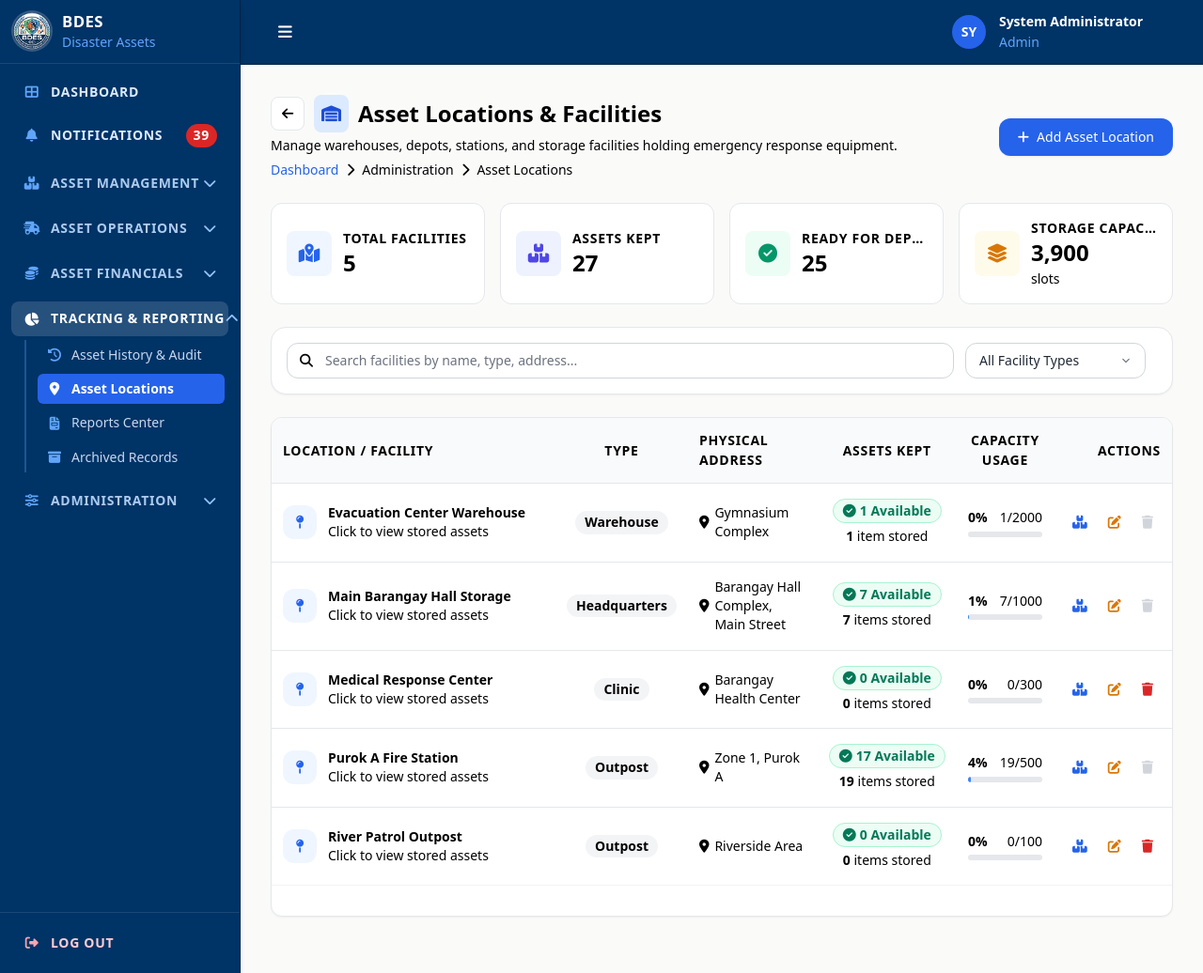
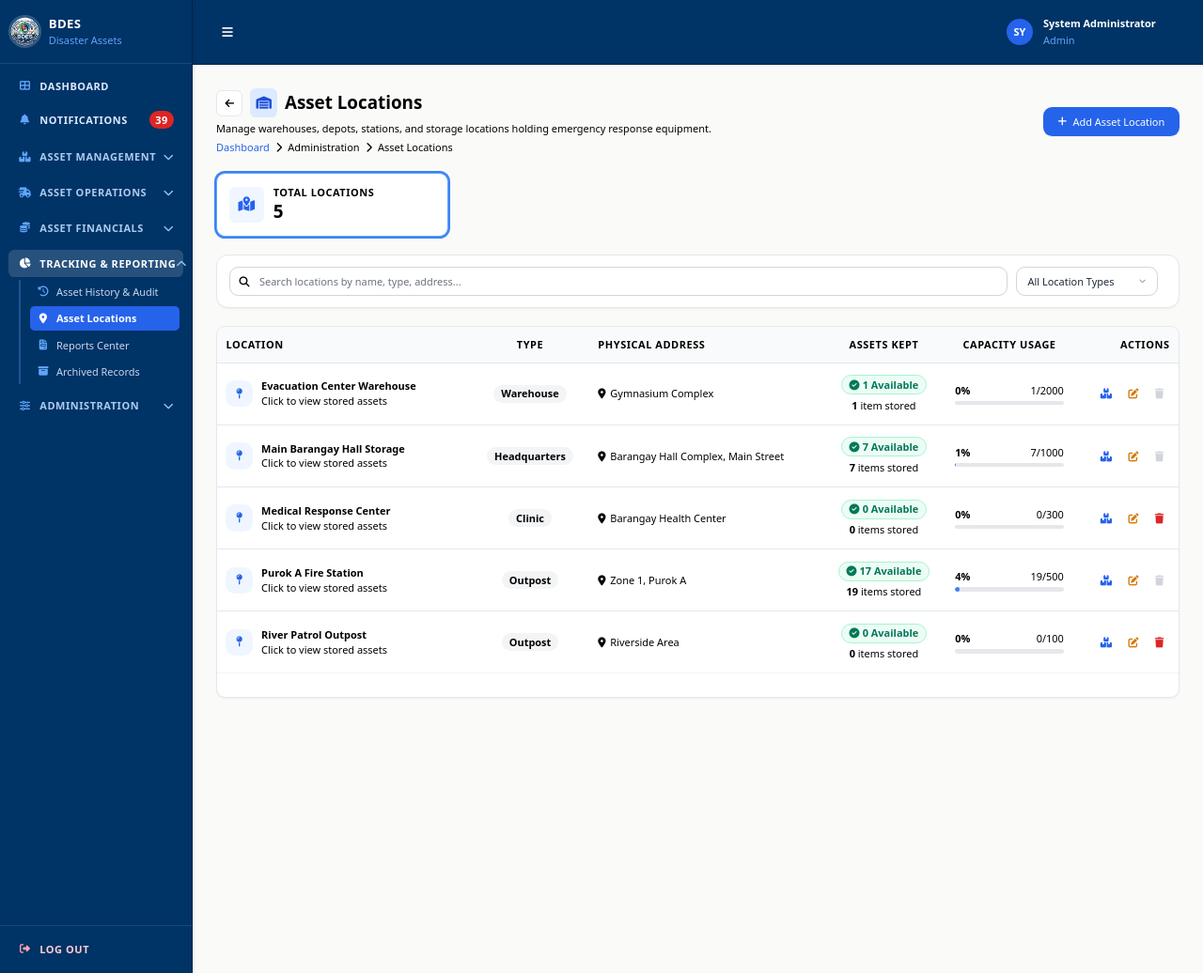
Before and after one commit to jhonxanderpila21/BDES, a Laravel app: page /locations in a window 1280 px wide. Shown: the whole page at 94% size. Run offline with Laravel 12, Linux system fonts and the light colour scheme; a user stored in the database is signed in; data comes from the database, SQL or seed files in the repository; tables that the repository leaves empty hold one stand-in row (values such as "Sample post"); style sheets or scripts are compiled from the project's sources.

Commit message:
update sa display sa laptop

```diff
--- a/app/Http/Controllers/LocationController.php
+++ b/app/Http/Controllers/LocationController.php
@@ -37,6 +37,17 @@ class LocationController extends Controller
 
         if ($request->filled('type')) {
             $query->where('type', $request->type);
+        }
+
+        $filter = $request->input('filter');
+        if ($filter === 'assets_kept') {
+            $query->has('assets');
+        } elseif ($filter === 'ready') {
+            $query->whereHas('assets', function ($q) {
+                $q->where('status', 'available');
+            });
+        } elseif ($filter === 'capacity') {
+            $query->orderByDesc('storage_capacity');
         }
 
         $locations = $query->orderBy('name')->paginate(10)->withQueryString();
--- a/resources/css/app.css
+++ b/resources/css/app.css
@@ -34,15 +34,21 @@
     --bdes-white: #FFFFFF;
 }
 
-/* System-Wide Base Styling */
+/* System-Wide Base Styling — Fluid Viewport Scaling Across All Laptops */
+html {
+    font-size: clamp(11px, 0.98vw, 16px);
+    -webkit-text-size-adjust: 100%;
+    text-size-adjust: 100%;
+}
+
 body {
     background-color: var(--bdes-soft-white) !important;
     color: var(--bdes-charcoal);
-    font-size: 14px;
+    font-size: 0.875rem;
     line-height: 1.5;
 }
 
-/* Enforce 14px minimum readable typography across content, tables, forms, and UI elements */
+/* Enforce readable proportional typography across content, tables, forms, and UI elements */
 main,
 main p,
 main span,
@@ -61,7 +67,7 @@ main a,
 .text-\[12px\],
 .text-\[13px\],
 .text-\[14px\] {
-    font-size: 14px !important;
+    font-size: 0.875rem !important;
     line-height: 1.45 !important;
 }
 
--- a/resources/views/layouts/admin.blade.php
+++ b/resources/views/layouts/admin.blade.php
@@ -10,8 +10,13 @@
     <script defer src="https://cdn.jsdelivr.net/npm/alpinejs@3.x.x/dist/cdn.min.js"></script>
     @include('partials.layout-scripts')
     <style>
+        html {
+            font-size: clamp(11px, 0.98vw, 16px);
+            -webkit-text-size-adjust: 100%;
+            text-size-adjust: 100%;
+        }
         body {
-            font-size: 14px !important;
+            font-size: 0.875rem !important;
             line-height: 1.5;
         }
         main,
@@ -36,7 +41,7 @@
         .text-\[13px\],
         .text-\[14px\],
         .text-\[15px\] {
-            font-size: 14px !important;
+            font-size: 0.875rem !important;
             line-height: 1.45 !important;
         }
         main h1, .text-3xl, .text-2xl {
--- a/resources/views/partials/layout-scripts.blade.php
+++ b/resources/views/partials/layout-scripts.blade.php
@@ -1,9 +1,13 @@
 <script>
     document.addEventListener('alpine:init', () => {
+        const computeProportionalSidebarWidth = () => {
+            return Math.round(Math.min(Math.max(window.innerWidth * 0.16, 185), 256));
+        };
+
         Alpine.data('adminLayout', () => ({
             sidebarOpen: true,
             sidebarCollapsed: localStorage.getItem('bdes_sidebar_collapsed') === 'true',
-            sidebarWidth: Math.min(Math.max(parseInt(localStorage.getItem('bdes_sidebar_width')) || 256, 200), 480),
+            sidebarWidth: parseInt(localStorage.getItem('bdes_sidebar_width_custom')) || computeProportionalSidebarWidth(),
             windowWidth: window.innerWidth,
             isResizing: false,
             toggleSidebar() {
@@ -24,9 +28,9 @@
                 const startWidth = this.sidebarWidth;
                 const doResize = (moveEvent) => {
                     if (!this.isResizing) return;
-                    const newWidth = Math.min(Math.max(startWidth + (moveEvent.clientX - startX), 200), 480);
+                    const newWidth = Math.min(Math.max(startWidth + (moveEvent.clientX - startX), 185), 480);
                     this.sidebarWidth = newWidth;
-                    localStorage.setItem('bdes_sidebar_width', newWidth);
+                    localStorage.setItem('bdes_sidebar_width_custom', newWidth);
                 };
                 const stopResize = () => {
                     this.isResizing = false;
@@ -37,12 +41,15 @@
                 window.addEventListener('mouseup', stopResize);
             },
             resetSidebarWidth() {
-                this.sidebarWidth = 256;
-                localStorage.setItem('bdes_sidebar_width', 256);
+                localStorage.removeItem('bdes_sidebar_width_custom');
+                this.sidebarWidth = computeProportionalSidebarWidth();
             },
             init() {
                 window.addEventListener('resize', () => {
                     this.windowWidth = window.innerWidth;
+                    if (!localStorage.getItem('bdes_sidebar_width_custom')) {
+                        this.sidebarWidth = computeProportionalSidebarWidth();
+                    }
                 });
             }
         }));
--- a/resources/views/tracking-and-reporting/locations/index.blade.php
+++ b/resources/views/tracking-and-reporting/locations/index.blade.php
@@ -9,8 +9,8 @@
 <div class="space-y-6">
     {{-- Page Header --}}
     <x-page-header
-        title="Asset Locations & Facilities"
-        subtitle="Manage warehouses, depots, stations, and storage facilities holding emergency response equipment."
+        title="Asset Locations"
+        subtitle="Manage warehouses, depots, stations, and storage locations holding emergency response equipment."
         icon="fas fa-warehouse"
         :read-only-badge="false"
         :breadcrumbs="[
@@ -32,56 +32,34 @@
     {{-- KPI Summary Deck --}}
     <div class="grid grid-cols-1 sm:grid-cols-2 lg:grid-cols-4 gap-4">
         <x-kpi-card
-            title="Total Facilities"
+            title="Total Locations"
             :value="$stats['total_locations'] ?? $locations->total()"
             icon="fas fa-map-marked-alt"
             color="blue"
             :href="route('locations.index')"
-        />
-
-        <x-kpi-card
-            title="Assets Kept"
-            :value="$stats['total_assets'] ?? 0"
-            icon="fas fa-boxes-stacked"
-            color="indigo"
-            :href="route('assets.index', ['tab' => 'assets'])"
-            tooltip="View all assets in registry"
-        />
-
-        <x-kpi-card
-            title="Ready for Deployment"
-            :value="$stats['available_assets'] ?? 0"
-            icon="fas fa-check-circle"
-            color="emerald"
-            :href="route('assets.index', ['tab' => 'assets', 'status' => 'available'])"
-            tooltip="View ready assets"
-        />
-
-        <x-kpi-card
-            title="Storage Capacity"
-            :value="number_format($stats['total_capacity'] ?? 0)"
-            icon="fas fa-layer-group"
-            color="amber"
-            subtitle="slots"
-            :href="route('locations.index')"
+            :active="!request('filter')"
+            tooltip="Show all locations"
         />
     </div>
 
     {{-- Search & Filters --}}
     <div class="bg-white p-4 rounded-2xl border border-gray-200 shadow-sm">
         <form action="{{ route('locations.index') }}" method="GET" class="flex flex-col sm:flex-row gap-3">
+            @if(request('filter'))
+                <input type="hidden" name="filter" value="{{ request('filter') }}">
+            @endif
             <div class="flex-1">
                 <div class="relative">
                     <span class="absolute inset-y-0 left-0 pl-3.5 flex items-center pointer-events-none text-gray-400">
                         <i class="fas fa-search text-sm"></i>
                     </span>
-                    <input type="text" name="search" value="{{ request('search') }}" placeholder="Search facilities by name, type, address..." class="w-full pl-10 pr-4 py-2 text-sm border border-gray-300 rounded-xl focus:outline-none focus:ring-2 focus:ring-blue-500 focus:border-blue-500 bg-white">
+                    <input type="text" name="search" value="{{ request('search') }}" placeholder="Search locations by name, type, address..." class="w-full pl-10 pr-4 py-2 text-sm border border-gray-300 rounded-xl focus:outline-none focus:ring-2 focus:ring-blue-500 focus:border-blue-500 bg-white">
                 </div>
             </div>
 
             <div class="w-full sm:w-48">
                 <select name="type" onchange="this.form.submit()" class="w-full px-3.5 py-2 text-sm border border-gray-300 rounded-xl focus:outline-none focus:ring-2 focus:ring-blue-500 focus:border-blue-500 bg-white">
-                    <option value="">All Facility Types</option>
+                    <option value="">All Location Types</option>
                     <option value="depot" {{ request('type') === 'depot' ? 'selected' : '' }}>Depot</option>
                     <option value="field" {{ request('type') === 'field' ? 'selected' : '' }}>Field Station</option>
                     <option value="office" {{ request('type') === 'office' ? 'selected' : '' }}>Office</option>
@@ -90,7 +68,7 @@
             </div>
 
             <div class="flex items-center gap-2">
-                @if(request()->anyFilled(['search', 'type']))
+                @if(request()->anyFilled(['search', 'type', 'filter']))
                     <a href="{{ route('locations.index') }}" class="px-4 py-2 bg-blue-50 hover:bg-blue-100 text-blue-700 border border-blue-200 rounded-xl text-sm font-semibold transition-colors shadow-xs">
                         <i class="fas fa-undo mr-1.5"></i>Reset
                     </a>
@@ -105,7 +83,7 @@
             <table class="w-full text-left border-collapse">
                 <thead class="bg-gray-50 border-b border-gray-200">
                     <tr>
-                        <th class="px-6 py-3.5 text-left text-xs font-bold text-gray-700 uppercase tracking-wider">Location / Facility</th>
+                        <th class="px-6 py-3.5 text-left text-xs font-bold text-gray-700 uppercase tracking-wider">Location</th>
                         <th class="px-6 py-3.5 text-center text-xs font-bold text-gray-700 uppercase tracking-wider">Type</th>
                         <th class="px-6 py-3.5 text-left text-xs font-bold text-gray-700 uppercase tracking-wider">Physical Address</th>
                         <th class="px-6 py-3.5 text-center text-xs font-bold text-gray-700 uppercase tracking-wider">Assets Kept</th>
@@ -211,13 +189,13 @@
                                         {{-- Delete Button with Deletion Protection --}}
                                         @if($location->assets_count > 0)
                                             <button type="button"
-                                                    onclick="window.bdesToast('Cannot delete facility [{{ addslashes($location->name) }}] because {{ $location->assets_count }} asset(s) are currently kept here. Please relocate or reassign all assets to another facility first.', 'warning', 5000, 'Deletion Blocked');"
+                                                    onclick="window.bdesToast('Cannot delete location [{{ addslashes($location->name) }}] because {{ $location->assets_count }} asset(s) are currently kept here. Please relocate or reassign all assets to another location first.', 'warning', 5000, 'Deletion Blocked');"
                                                     class="p-2 rounded-lg text-gray-300 hover:text-gray-400 cursor-not-allowed transition-colors"
                                                     title="Deletion blocked: {{ $location->assets_count }} asset(s) currently stored">
                                                 <i class="fas fa-trash"></i>
                                             </button>
                                         @else
-                                            <form action="{{ route('locations.destroy', $location) }}" method="POST" class="inline-block" onsubmit="return confirmSecureDelete(event, this, 'Facility: {{ addslashes($location->name) }}', 'This action will permanently delete this location from the facility registry. Ensure no active operations rely on it.');">
+                                            <form action="{{ route('locations.destroy', $location) }}" method="POST" class="inline-block" onsubmit="return confirmSecureDelete(event, this, 'Location: {{ addslashes($location->name) }}', 'This action will permanently delete this location from the location registry. Ensure no active operations rely on it.');">
                                                 @csrf
                                                 @method('DELETE')
                                                 <button type="submit" class="p-2 rounded-lg text-rose-600 hover:bg-rose-50 transition-colors" title="Delete Location">
@@ -232,7 +210,7 @@
                     @empty
                         <tr>
                             <td colspan="6" class="px-6 py-12 text-center">
-                                <x-empty-state icon="fas fa-warehouse" title="No asset locations found" description="No storage facilities match your current search criteria." />
+                                <x-empty-state icon="fas fa-warehouse" title="No asset locations found" description="No storage locations match your current search criteria." />
                             </td>
                         </tr>
                     @endforelse
@@ -245,14 +223,14 @@
     </x-card>
 
     {{-- Location Stored Assets Details Modal --}}
-    <x-modal id="location-assets-modal" title="Facility Stored Assets" maxWidth="5xl">
+    <x-modal id="location-assets-modal" title="Location Stored Assets" maxWidth="5xl">
         <div class="space-y-6">
-            {{-- Facility Header Card --}}
+            {{-- Location Header Card --}}
             <div class="bg-gray-50 p-4 rounded-xl border border-gray-200">
                 <div class="flex flex-col sm:flex-row sm:items-center sm:justify-between gap-3">
                     <div>
                         <div class="flex flex-wrap items-center gap-2">
-                            <h3 id="modal_location_name" class="text-lg font-bold text-gray-900">Facility Name</h3>
+                            <h3 id="modal_location_name" class="text-lg font-bold text-gray-900">Location Name</h3>
                             <span id="modal_location_type_badge" class="px-2 py-0.5 rounded text-xs font-bold uppercase bg-blue-100 text-blue-800">Storage</span>
                         </div>
                         <p id="modal_location_address" class="text-xs text-gray-500 mt-1 flex items-center gap-1.5">
@@ -284,7 +262,7 @@
                 <div class="flex items-center justify-between mb-3">
                     <h4 class="text-xs font-bold uppercase tracking-wider text-gray-700 flex items-center gap-2">
                         <i class="fas fa-boxes-stacked text-blue-600"></i>
-                        <span>Assets Kept in this Facility</span>
+                        <span>Assets Kept in this Location</span>
                     </h4>
                     <div class="flex items-center gap-2">
                         @if(!$isReadOnlyStaff)
@@ -338,7 +316,7 @@
 
     @if(!$isReadOnlyStaff)
         {{-- Relocate Asset Modal --}}
-        <x-modal id="relocate-asset-modal" title="Relocate Equipment to Another Facility">
+        <x-modal id="relocate-asset-modal" title="Relocate Equipment to Another Location">
             <form id="relocate-asset-form" action="{{ route('locations.relocate-asset') }}" method="POST" class="space-y-4">
                 @csrf
                 <div id="relocate_hidden_asset_ids_container">
@@ -369,23 +347,23 @@
                             </div>
                             <div class="mt-2 text-xs text-gray-500 pt-2 border-t border-blue-200/60 flex items-center gap-1.5">
                                 <i class="fas fa-warehouse text-gray-400"></i>
-                                <span>Current Facility: <strong id="relocate_current_location_name" class="text-gray-800 font-semibold">—</strong></span>
+                                <span>Current Location: <strong id="relocate_current_location_name" class="text-gray-800 font-semibold">—</strong></span>
                             </div>
                         </div>
                     </div>
                 </div>
 
-                {{-- Destination Facility --}}
-                <x-form-group label="Destination Facility / Location" required>
+                {{-- Destination Location --}}
+                <x-form-group label="Destination Location" required>
                     <select name="location_id" id="relocate_destination_select" required class="w-full px-4 py-2.5 border border-gray-300 rounded-xl focus:outline-none focus:ring-2 focus:ring-blue-500 text-sm bg-white">
-                        <option value="">Select destination storage facility...</option>
+                        <option value="">Select destination storage location...</option>
                         @foreach($allLocations as $loc)
                             <option value="{{ $loc->id }}" data-name="{{ $loc->name }}">
                                 {{ $loc->name }} ({{ ucfirst($loc->type ?? 'storage') }}) &bull; {{ $loc->assets_count }} {{ $loc->storage_capacity ? '/ ' . $loc->storage_capacity . ' capacity' : 'assets' }}
                             </option>
                         @endforeach
                     </select>
-                    <p class="text-[11px] text-gray-400 mt-1">Specify which storage facility, warehouse, or station will hold this equipment.</p>
+                    <p class="text-[11px] text-gray-400 mt-1">Specify which storage location, warehouse, or station will hold this equipment.</p>
                 </x-form-group>
 
                 {{-- Transfer Reason & Notes --}}
@@ -397,7 +375,7 @@
                 <div class="flex items-center gap-2 pt-1">
                     <input type="checkbox" id="relocate_return_to_source" name="return_to_source" value="1" class="rounded border-gray-300 text-blue-600 focus:ring-blue-500">
                     <label for="relocate_return_to_source" class="text-xs text-gray-600 cursor-pointer">
-                        Stay in the source facility view after relocation
+                        Stay in the source location view after relocation
                     </label>
                 </div>
 
@@ -417,7 +395,7 @@
             <form class="space-y-4" action="{{ route('locations.store') }}" method="POST">
                 @csrf
                 <x-form-group label="Location Name" required>
-                    <input type="text" name="name" value="{{ old('name') }}" placeholder="e.g., Main Storage Facility" required class="w-full px-4 py-2.5 border border-gray-300 rounded-xl focus:outline-none focus:ring-2 focus:ring-blue-500 text-sm">
+                    <input type="text" name="name" value="{{ old('name') }}" placeholder="e.g., Main Storage Location" required class="w-full px-4 py-2.5 border border-gray-300 rounded-xl focus:outline-none focus:ring-2 focus:ring-blue-500 text-sm">
                 </x-form-group>
 
                 <x-form-group label="Location Type" required>
@@ -438,7 +416,7 @@
                 </x-form-group>
 
                 <div class="flex gap-3 mt-6">
-                    <x-button variant="primary" type="submit" class="flex-1">Create Facility</x-button>
+                    <x-button variant="primary" type="submit" class="flex-1">Create Location</x-button>
                     <x-button variant="secondary" type="button" onclick="window.closeModal('add-location-modal')" class="flex-1">Cancel</x-button>
                 </div>
             </form>
@@ -545,7 +523,7 @@
                 <tr>
                     <td colspan="${canRelocate ? 6 : 5}" class="px-4 py-8 text-center text-gray-400 italic text-xs">
                         <i class="fas fa-boxes-stacked text-2xl text-gray-300 mb-2 block"></i>
-                        No assets are currently stored in this facility.
+                        No assets are currently stored in this location.
                     </td>
                 </tr>
             `;
@@ -596,7 +574,7 @@
                                     <button type="button"
                                             onclick="openSingleRelocateModal(${asset.id}, '${escapeJs(asset.code)}', '${escapeJs(asset.name)}', '${escapeJs(asset.status || '')}')"
                                             class="inline-flex items-center gap-1 px-2.5 py-1 text-xs font-semibold text-amber-700 bg-amber-50 hover:bg-amber-100 border border-amber-200 rounded-lg transition-colors"
-                                            title="Relocate this equipment to another facility">
+                                            title="Relocate this equipment to another location">
                                         <i class="fas fa-truck-ramp-box text-[10px]"></i>
                                         <span>Relocate</span>
                                     </button>
```
Also changed, not shown: resources/views/layouts/guest.blade.php (+6 -1 lines), tailwind.config.js (+7 -0 lines), 3 other files.
